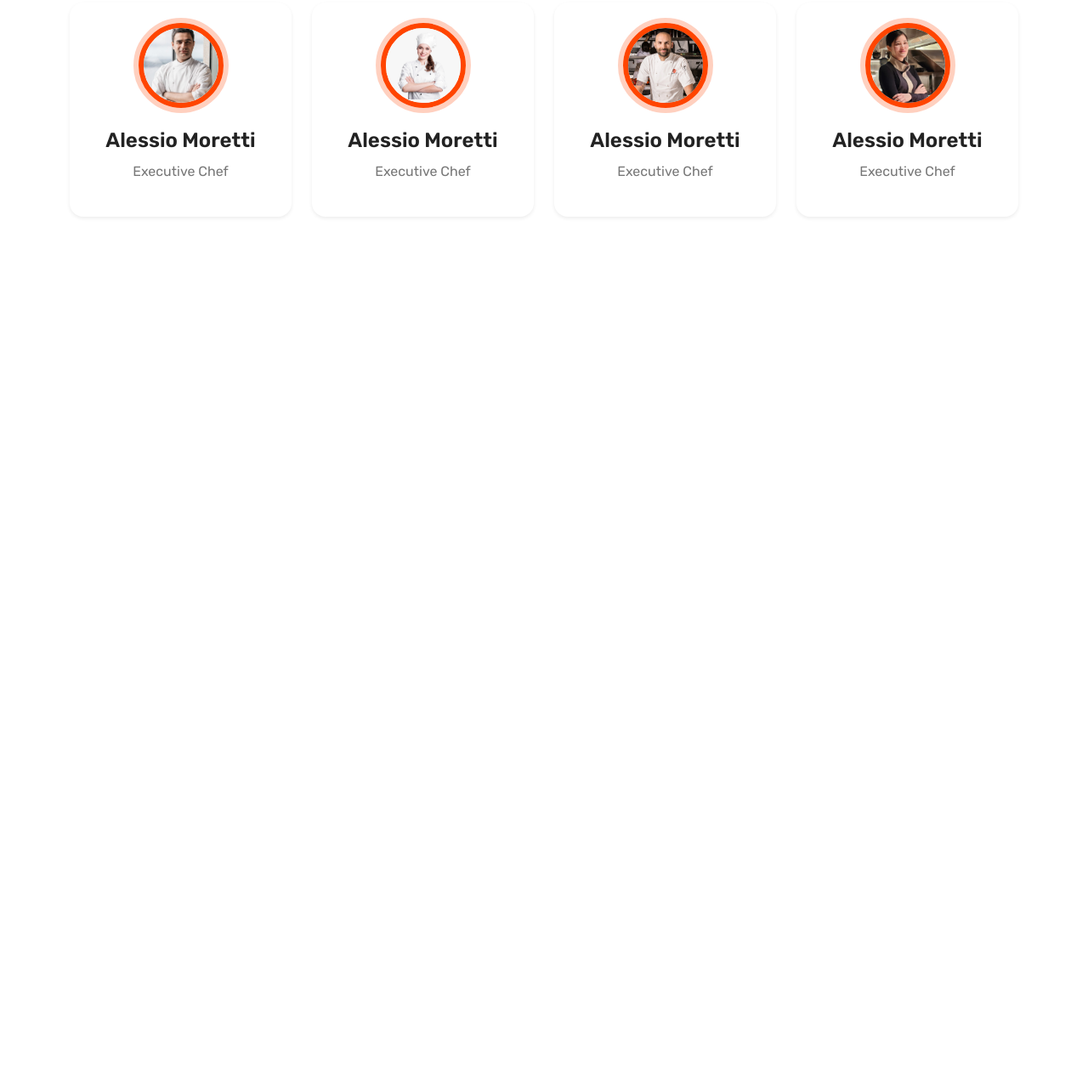
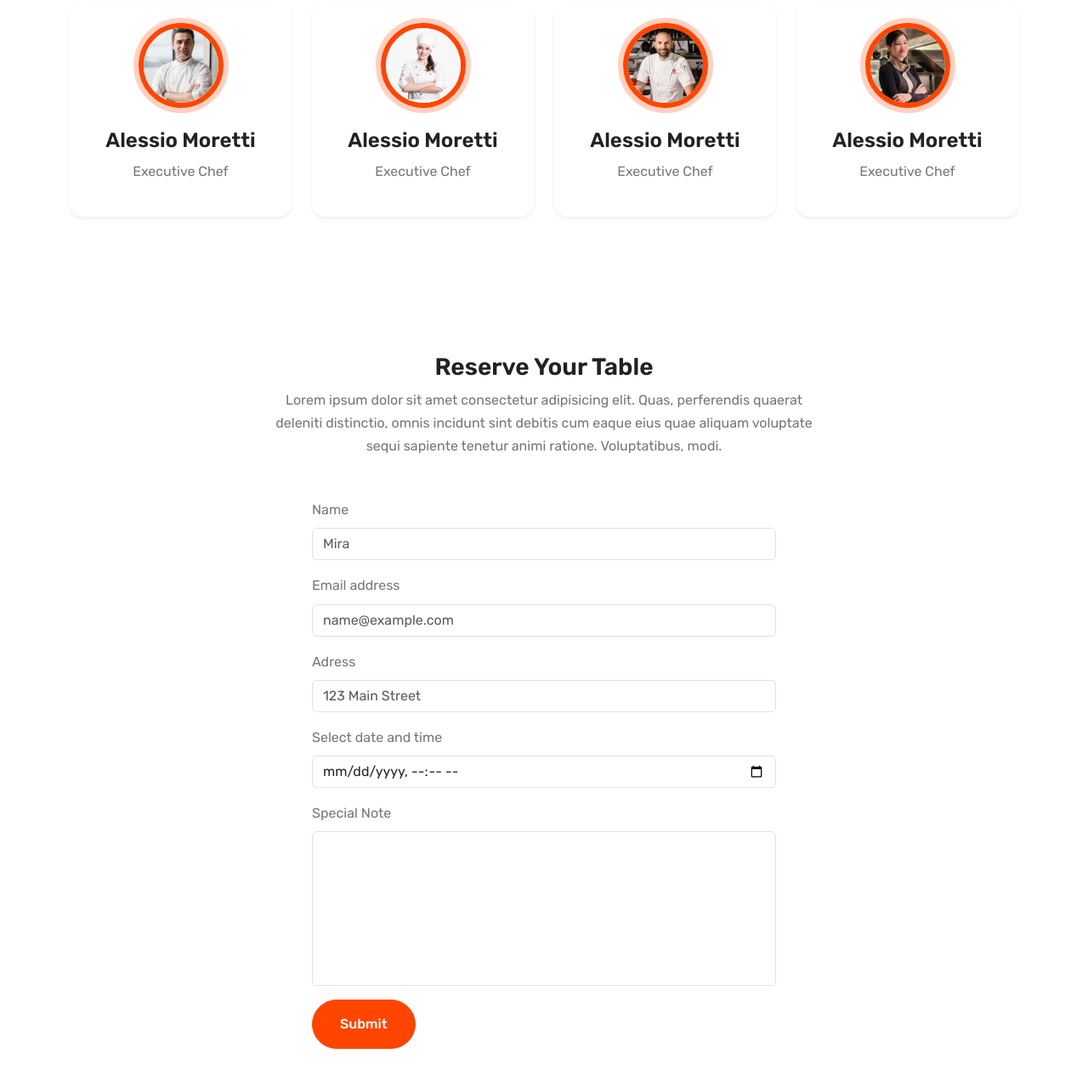
Before and after one commit to shohan-pherones/sushi-ninja, a plain HTML site: page index.html in a window 1280 px wide. Shown: the part 4210-5483 px from the top of the page at 85% size. Before the commit the page ends 4545 px from the top, so only its background shows below. Drawn offline with nearby package versions, Linux system fonts and the light colour scheme.

Commit message:
reservation added

```diff
--- a/css/main.css
+++ b/css/main.css
@@ -133,3 +133,12 @@ section {
   border: 6px solid orangered;
   outline: 6px solid rgba(255, 68, 0, 0.25);
 }
+
+textarea {
+  resize: none;
+}
+
+.form-control:focus {
+  border-color: orangered;
+  box-shadow: none;
+}
--- a/index.html
+++ b/index.html
@@ -532,6 +532,94 @@
           </div>
         </div>
       </section>
+
+      <!-- RESERVATION -->
+      <section id="reservation">
+        <div class="container">
+          <!-- SECTION TITLE -->
+          <div class="row text-center mb-5">
+            <div class="col">
+              <h3>Reserve Your Table</h3>
+              <p class="section-para">
+                Lorem ipsum dolor sit amet consectetur adipisicing elit. Quas,
+                perferendis quaerat deleniti distinctio, omnis incidunt sint
+                debitis cum eaque eius quae aliquam voluptate sequi sapiente
+                tenetur animi ratione. Voluptatibus, modi.
+              </p>
+            </div>
+          </div>
+
+          <form class="row justify-content-center">
+            <div class="col-lg-6">
+              <!-- NAME -->
+              <div class="mb-3">
+                <label for="exampleFormControlInput1" class="form-label"
+                  >Name</label
+                >
+                <input
+                  type="text"
+                  class="form-control"
+                  id="exampleFormControlInput1"
+                  placeholder="Mira"
+                />
+              </div>
+
+              <!-- EMAIL -->
+              <div class="mb-3">
+                <label for="exampleFormControlInput1" class="form-label"
+                  >Email address</label
+                >
+                <input
+                  type="email"
+                  class="form-control"
+                  id="exampleFormControlInput1"
+                  placeholder="name@example.com"
+                />
+              </div>
+
+              <!-- ADDRESS -->
+              <div class="mb-3">
+                <label for="exampleFormControlInput1" class="form-label"
+                  >Adress</label
+                >
+                <input
+                  type="text"
+                  class="form-control"
+                  id="exampleFormControlInput1"
+                  placeholder="123 Main Street"
+                />
+              </div>
+
+              <!-- DATE AND TIME -->
+              <div class="mb-3">
+                <label for="exampleFormControlInput1" class="form-label"
+                  >Select date and time</label
+                >
+                <input
+                  type="datetime-local"
+                  class="form-control"
+                  id="exampleFormControlInput1"
+                />
+              </div>
+
+              <!-- NOTE -->
+              <div class="mb-3">
+                <label for="exampleFormControlTextarea1" class="form-label"
+                  >Special Note</label
+                >
+                <textarea
+                  class="form-control"
+                  id="exampleFormControlTextarea1"
+                  rows="7"
+                ></textarea>
+              </div>
+
+              <!-- BUTTON -->
+              <button type="submit" class="btn btn-custom">Submit</button>
+            </div>
+          </form>
+        </div>
+      </section>
     </main>
 
     <!-- FOOTER -->
```
